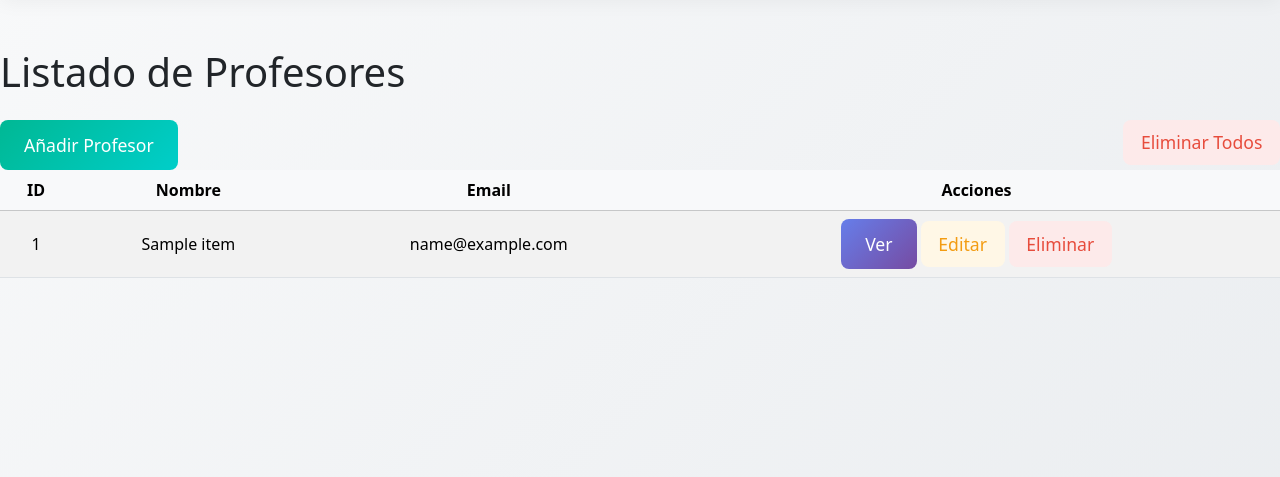
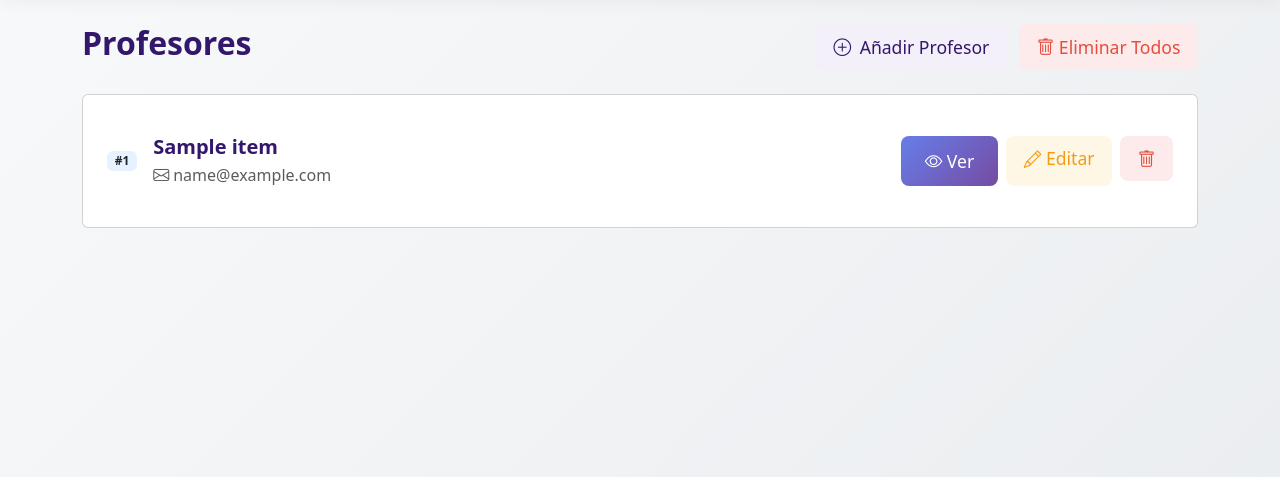
Before and after one commit to JGalindo16/Proyecto_Verficable, a Flask app: template app/templates/professors/index.html in a window 1280 px wide. Shown: the part 61-538 px from the top of the page. After the commit the page ends 289 px from the top, so only its background shows below. Run offline with Flask 3, Linux system fonts and the light colour scheme; the template is opened without the code that fills it: most values are stand-ins (such as "Sample title", 1, 10 or a date in 2020).

Commit message:
style: enhance professor management UI with improved forms and layout

```diff
--- a/app/templates/professors/index.html
+++ b/app/templates/professors/index.html
@@ -3,43 +3,54 @@
 {% block title %}Listado de Profesores{% endblock %}
 
 {% block content %}
-<h1 class="mt-5 mb-4">Listado de Profesores</h1>
-
-<div class="mt-3 d-flex justify-content-between">
-    <a href="/professors/create" class="btn btn-success">Añadir Profesor</a>
+<div class="container py-4">
+    <div class="d-flex justify-content-between align-items-center mb-4">
+        <h2 class="fw-bold" style="color: var(--title-color);">Profesores</h2>
+        <div>
+            <a href="/professors/create" class="btn btn-courses btn-action me-2">
+                <i class="bi bi-plus-circle me-1"></i> Añadir Profesor
+            </a>
             {% if data %}
             <form action="/professors/delete-all" method="POST" class="d-inline" onsubmit="return confirmDeleteAll()">
-        <button type="submit" class="btn btn-danger">Eliminar Todos</button>
+                <button type="submit" class="btn btn-danger btn-action">
+                    <i class="bi bi-trash"></i> Eliminar Todos
+                </button>
             </form>
             {% endif %}
         </div>
+    </div>
 
-<table class="table table-striped align-middle">
-    <thead class="table-light">
-        <tr>
-            <th>ID</th>
-            <th>Nombre</th>
-            <th>Email</th>
-            <th>Acciones</th>
-        </tr>
-    </thead>
-    <tbody>
+    <div class="card card-action p-4">
         {% for prof in data %}
-        <tr>
-            <td>{{ prof.id }}</td>
-            <td>{{ prof.name }}</td>
-            <td>{{ prof.email }}</td>
-            <td>
-                <a href="/professors/{{ prof.id }}" class="btn btn-sm btn-primary">Ver</a>
-                <a href="/professors/{{ prof.id }}/edit" class="btn btn-sm btn-warning">Editar</a>
+        <div class="d-flex justify-content-between align-items-center py-3 {% if not loop.last %}border-bottom{% endif %}">
+            <div class="d-flex align-items-center">
+                <span class="badge bg-light-blue text-dark me-3">#{{ prof.id }}</span>
+                <div>
+                    <h5 class="mb-1 fw-bold" style="color: var(--title-color);">{{ prof.name }}</h5>
+                    <div class="text-muted"><i class="bi bi-envelope me-1"></i>{{ prof.email }}</div>
+                </div>
+            </div>
+            <div class="d-flex gap-2">
+                <a href="/professors/{{ prof.id }}" class="btn btn-primary btn-sm">
+                    <i class="bi bi-eye"></i> Ver
+                </a>
+                <a href="/professors/{{ prof.id }}/edit" class="btn btn-warning btn-sm">
+                    <i class="bi bi-pencil"></i> Editar
+                </a>
                 <form action="/professors/{{ prof.id }}/delete" method="POST" class="d-inline">
-                    <button type="submit" class="btn btn-sm btn-danger" onclick="return confirm('¿Eliminar este profesor?')">Eliminar</button>
+                    <button type="submit" class="btn btn-danger btn-sm" onclick="return confirm('¿Eliminar este profesor?')">
+                        <i class="bi bi-trash"></i>
+                    </button>
                 </form>
-            </td>
-        </tr>
+            </div>
+        </div>
+        {% else %}
+        <div class="text-center py-4">
+            <div class="alert alert-info">No hay profesores registrados.</div>
+        </div>
         {% endfor %}
-    </tbody>
-</table>
+    </div>
+</div>
 
 <script>
 function confirmDeleteAll() {
```
Also changed, not shown: app/templates/professors/create.html (+19 -9 lines), app/templates/professors/edit.html (+18 -14 lines), app/templates/professors/show.html (+23 -13 lines). Lines whose indentation alone changed are shown as unchanged.
